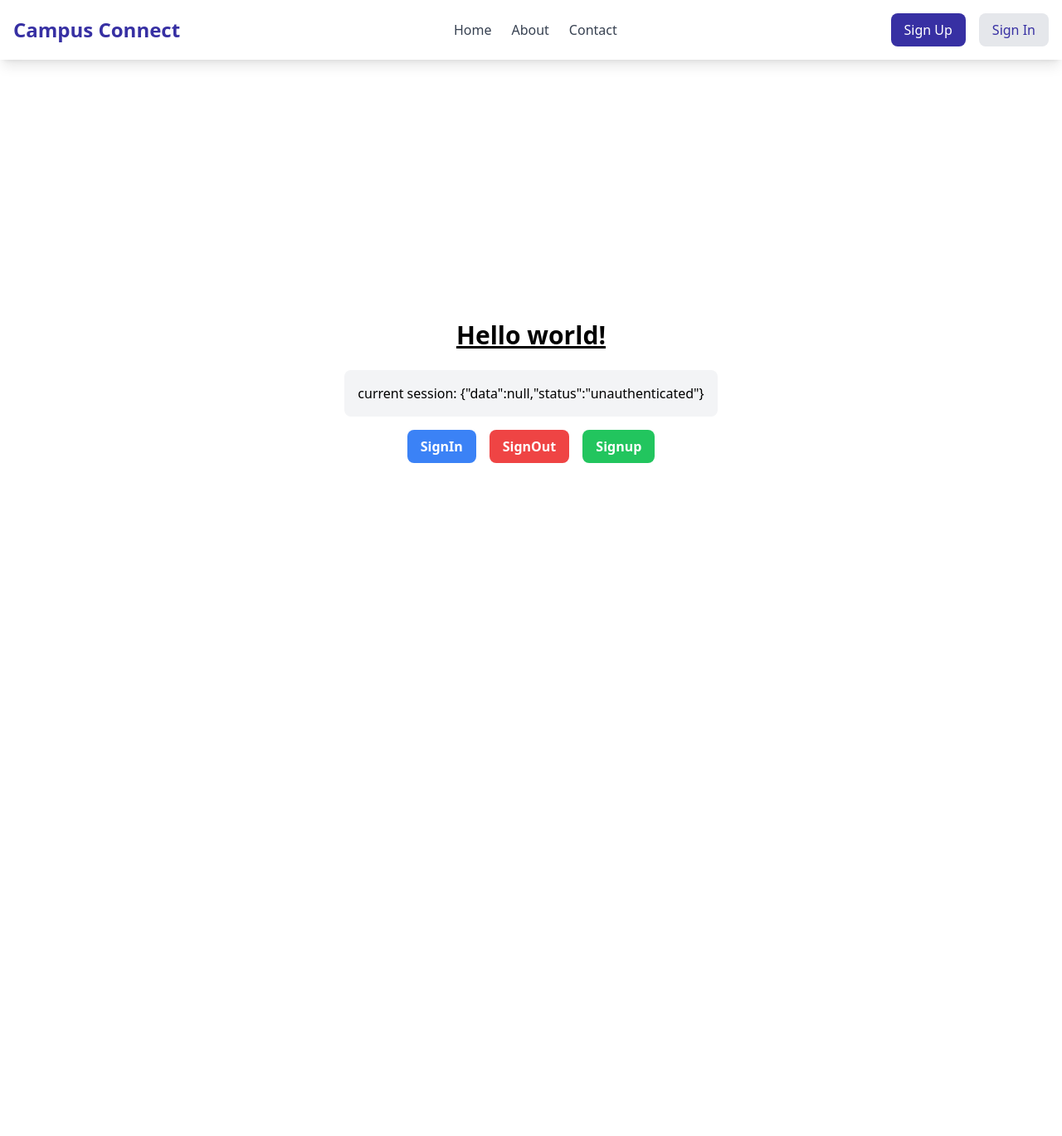
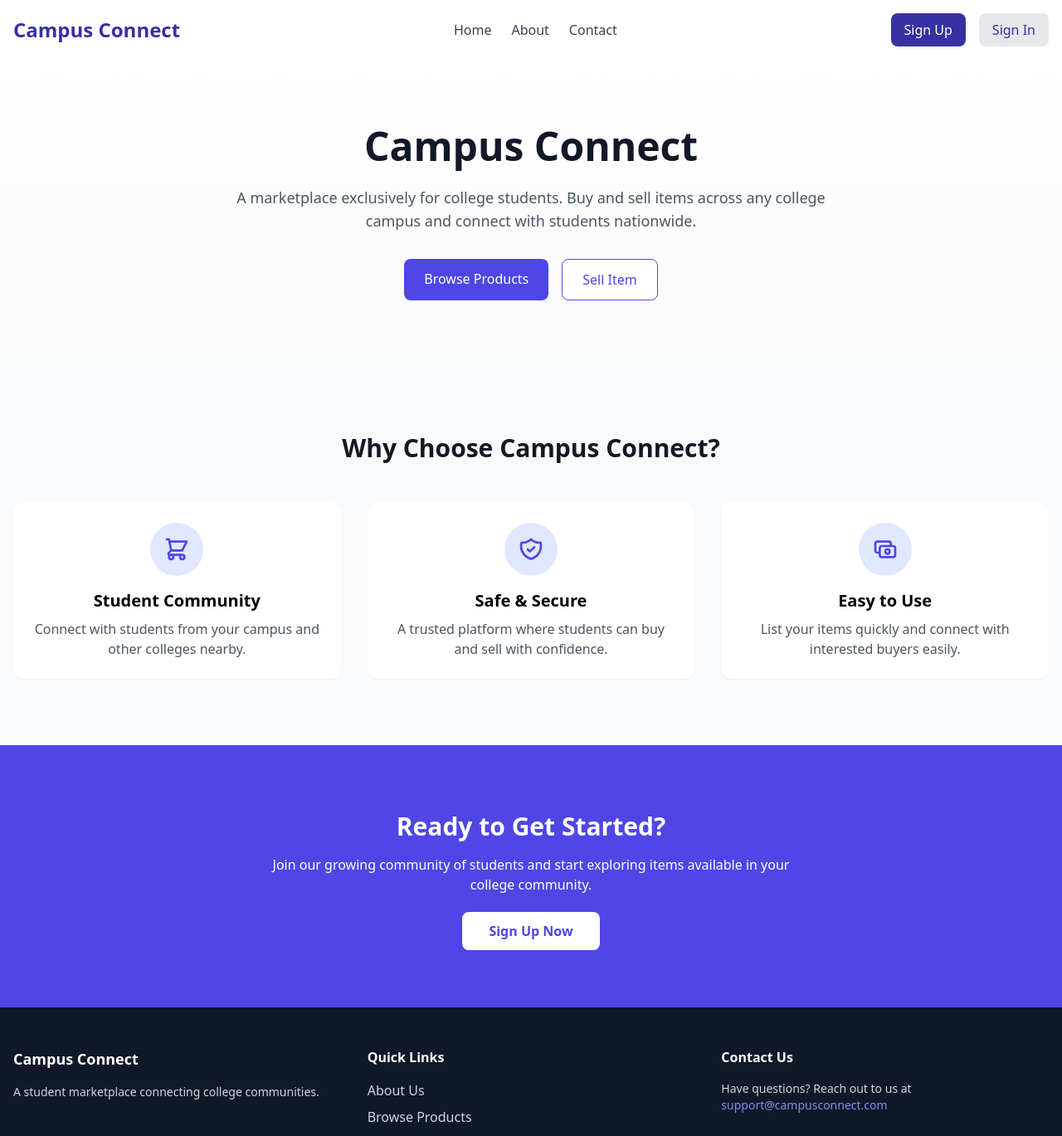
Before and after one commit to akash-kumar-dev/CampusConnect, a Next.js app in the folder apps/web/: page / in a window 1280 px wide. Shown: the top 1369 px of the page at 83% size. Before the commit the page ends 872 px from the top, so only its background shows below. Built offline with nearby package versions, Linux system fonts and the light colour scheme; no server answers.

Commit message:
Updated Home page

```diff
--- a/apps/web/app/page.tsx
+++ b/apps/web/app/page.tsx
@@ -1,43 +1,109 @@
 "use client";
 
-import { signIn, signOut, useSession } from "next-auth/react";
 import { Navbar } from "../components/Navbar/Navbar";
+import Link from "next/link";
+import { Footer } from "../components/Footer/Footer";
 
 export default function Home() {
-  const session = useSession();
+  return (
+    <div className="min-h-screen bg-gray-50">
+      <Navbar />
 
-  return (
-    <div>
-      <Navbar />
-      <div className="flex flex-col items-center justify-center min-h-screen p-4">
-      <h1 className="text-3xl font-bold underline mb-6">Hello world!</h1>
-      <div className="mb-4 p-4 bg-gray-100 rounded-lg">
-        current session: {JSON.stringify(session)}
-      </div>
-      <div className="space-x-4">
-        <button
-          onClick={() => {
-            signIn();
-          }}
-          className="bg-blue-500 hover:bg-blue-600 text-white font-semibold py-2 px-4 rounded-lg transition-colors">
-          SignIn
-        </button>
-        <button
-          onClick={() => {
-            signOut();
-          }}
-          className="bg-red-500 hover:bg-red-600 text-white font-semibold py-2 px-4 rounded-lg transition-colors">
-          SignOut
-        </button>
-              <button
-                onClick={() => {
-                  window.location.href = '/signup'
-                }}
-                className="bg-green-500 hover:bg-green-600 text-white font-semibold py-2 px-4 rounded-lg transition-colors">
-                Signup
-              </button>
-      </div>
-    </div>
+      {/* Hero Section */}
+      <section className="bg-gradient-to-b from-white to-gray-50 py-20">
+        <div className="container mx-auto px-4">
+          <div className="text-center max-w-3xl mx-auto">
+            <h1 className="text-4xl md:text-5xl font-bold text-gray-900 mb-6">
+              Campus Connect
+            </h1>
+            <p className="text-lg text-gray-600 mb-8">
+              A marketplace exclusively for college students. Buy and sell items across any
+              college campus and connect with students nationwide.
+            </p>
+            <div className="flex gap-4 justify-center">
+              <Link
+                href="/products"
+                className="bg-indigo-600 text-white px-6 py-3 rounded-lg hover:bg-indigo-700 transition-colors">
+                Browse Products
+              </Link>
+              <Link
+                href="/products/sell"
+                className="bg-white text-indigo-600 px-6 py-3 rounded-lg border border-indigo-600 hover:bg-indigo-50 transition-colors">
+                Sell Item
+              </Link>
+            </div>
+          </div>
+        </div>
+      </section>
+
+      {/* Features Section */}
+      <section className="py-20">
+        <div className="container mx-auto px-4">
+          <h2 className="text-3xl font-bold text-center text-gray-900 mb-12">
+            Why Choose Campus Connect?
+          </h2>
+          <div className="grid md:grid-cols-3 gap-8">
+            {/* Browse Feature */}
+            <div className="bg-white p-6 rounded-xl shadow-sm text-center">
+              <div className="w-16 h-16 bg-indigo-100 rounded-full flex items-center justify-center mx-auto mb-4">
+                <svg className="w-8 h-8 text-indigo-600" fill="none" stroke="currentColor" viewBox="0 0 24 24">
+                  <path strokeLinecap="round" strokeLinejoin="round" strokeWidth="2" d="M3 3h2l.4 2M7 13h10l4-8H5.4M7 13L5.4 5M7 13l-2.293 2.293c-.63.63-.184 1.707.707 1.707H17m0 0a2 2 0 100 4 2 2 0 000-4zm-8 2a2 2 0 11-4 0 2 2 0 014 0z" />
+                </svg>
+              </div>
+              <h3 className="text-xl font-semibold mb-2">Student Community</h3>
+              <p className="text-gray-600">
+                Connect with students from your campus and other colleges nearby.
+              </p>
+            </div>
+
+            {/* Verified Users */}
+            <div className="bg-white p-6 rounded-xl shadow-sm text-center">
+              <div className="w-16 h-16 bg-indigo-100 rounded-full flex items-center justify-center mx-auto mb-4">
+                <svg className="w-8 h-8 text-indigo-600" fill="none" stroke="currentColor" viewBox="0 0 24 24">
+                  <path strokeLinecap="round" strokeLinejoin="round" strokeWidth="2" d="M9 12l2 2 4-4m5.618-4.016A11.955 11.955 0 0112 2.944a11.955 11.955 0 01-8.618 3.04A12.02 12.02 0 003 9c0 5.591 3.824 10.29 9 11.622 5.176-1.332 9-6.03 9-11.622 0-1.042-.133-2.052-.382-3.016z" />
+                </svg>
+              </div>
+              <h3 className="text-xl font-semibold mb-2">Safe & Secure</h3>
+              <p className="text-gray-600">
+                A trusted platform where students can buy and sell with confidence.
+              </p>
+            </div>
+
+            {/* Easy to Use */}
+            <div className="bg-white p-6 rounded-xl shadow-sm text-center">
+              <div className="w-16 h-16 bg-indigo-100 rounded-full flex items-center justify-center mx-auto mb-4">
+                <svg className="w-8 h-8 text-indigo-600" fill="none" stroke="currentColor" viewBox="0 0 24 24">
+                  <path strokeLinecap="round" strokeLinejoin="round" strokeWidth="2" d="M17 9V7a2 2 0 00-2-2H5a2 2 0 00-2 2v6a2 2 0 002 2h2m2 4h10a2 2 0 002-2v-6a2 2 0 00-2-2H9a2 2 0 00-2 2v6a2 2 0 002 2zm7-5a2 2 0 11-4 0 2 2 0 014 0z" />
+                </svg>
+              </div>
+              <h3 className="text-xl font-semibold mb-2">Easy to Use</h3>
+              <p className="text-gray-600">
+                List your items quickly and connect with interested buyers easily.
+              </p>
+            </div>
+          </div>
+        </div>
+      </section>
+
+      {/* CTA Section */}
+      <section className="bg-indigo-600 text-white py-20">
+        <div className="container mx-auto px-4 text-center">
+          <h2 className="text-3xl font-bold mb-4">
+            Ready to Get Started?
+          </h2>
+          <p className="mb-8 max-w-2xl mx-auto">
+            Join our growing community of students and start exploring items available
+            in your college community.
+          </p>
+          <Link
+            href="/signup"
+            className="bg-white text-indigo-600 px-8 py-3 rounded-lg font-semibold hover:bg-gray-100 transition-colors">
+            Sign Up Now
+          </Link>
+        </div>
+      </section>
+
+      <Footer />
     </div>
   );
 }
--- /dev/null
+++ b/apps/web/components/Footer/Footer.tsx
@@ -0,0 +1,41 @@
+"use client";
+
+import Link from "next/link";
+
+export const Footer = () => {
+  return (
+    <footer className="bg-gray-900 text-gray-300 py-12">
+      <div className="container mx-auto px-4">
+        <div className="grid md:grid-cols-3 gap-8">
+          <div>
+            <h3 className="text-white font-bold text-lg mb-4">Campus Connect</h3>
+            <p className="text-sm">
+              A student marketplace connecting college communities.
+            </p>
+          </div>
+          <div>
+            <h4 className="text-white font-bold mb-4">Quick Links</h4>
+            <ul className="space-y-2">
+              <li><Link href="/about" className="hover:text-white transition-colors">About Us</Link></li>
+              <li><Link href="/products" className="hover:text-white transition-colors">Browse Products</Link></li>
+              <li><Link href="/how-it-works" className="hover:text-white transition-colors">How It Works</Link></li>
+              <li><Link href="/contact" className="hover:text-white transition-colors">Contact</Link></li>
+            </ul>
+          </div>
+          <div>
+            <h4 className="text-white font-bold mb-4">Contact Us</h4>
+            <p className="text-sm">
+              Have questions? Reach out to us at<br />
+              <a href="mailto:support@campusconnect.com" className="text-indigo-400 hover:text-indigo-300">
+                support@campusconnect.com
+              </a>
+            </p>
+          </div>
+        </div>
+        <div className="border-t border-gray-800 mt-8 pt-8 text-center text-sm">
+          <p>&copy; {new Date().getFullYear()} Campus Connect. All rights reserved.</p>
+        </div>
+      </div>
+    </footer>
+  );
+};
```
